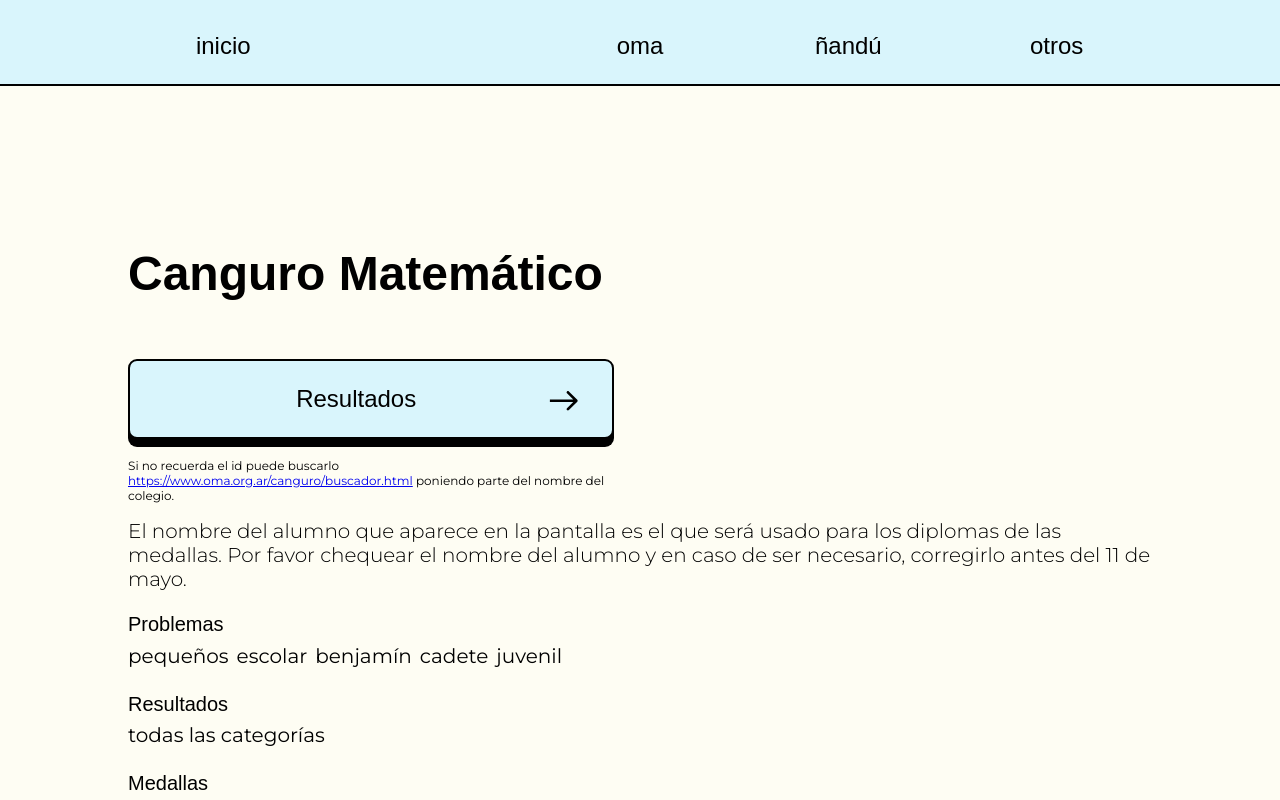
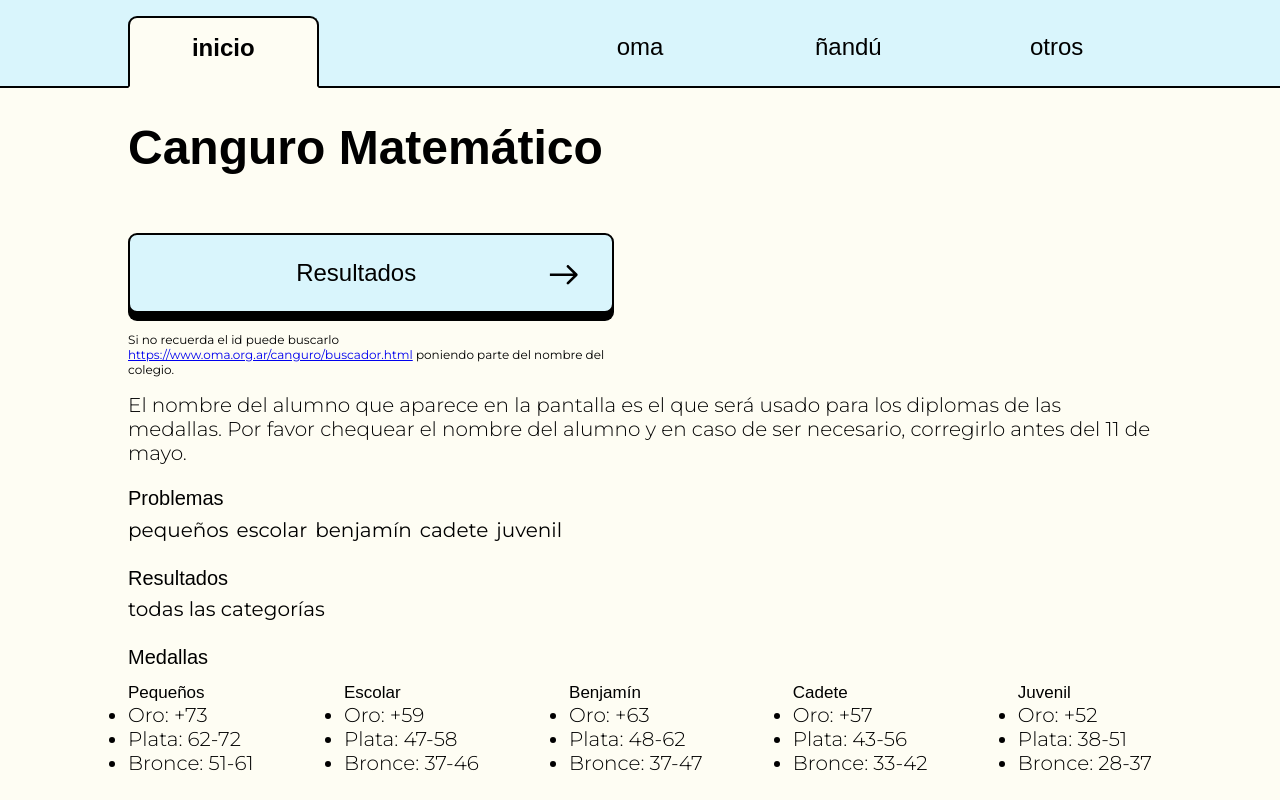
Before and after one commit to JZylber/oma-san-isidro, a Next.js app: page /otros/canguro in a window 1280 px wide. Shown: the top 800 px of the page. Built offline with nearby package versions, Linux system fonts and the light colour scheme; a web font is replaced by a local one.

Commit message:
refactor(loader): moved loader to loading file

```diff
--- /dev/null
+++ b/app/(public)/nandu/loading.tsx
@@ -0,0 +1,5 @@
+import Loader from '../../../components/Loader/Loader'
+
+export default function Loading() {
+    return(<Loader/>);
+}
--- a/app/(public)/nandu/resultados/resultados.tsx
+++ b/app/(public)/nandu/resultados/resultados.tsx
@@ -1,5 +1,4 @@
 'use client'
-import Layout from "../../../../components/Layout/Layout"
 import Results from "../../../../components/ResultsPage/results"
 import { yearTests } from "../../../../components/ResultsPage/resultsTypes"
 
--- /dev/null
+++ b/app/(public)/oma/loading.tsx
@@ -0,0 +1,5 @@
+import Loader from '../../../components/Loader/Loader'
+
+export default function Loading() {
+    return(<Loader/>);
+}
--- /dev/null
+++ b/app/(public)/otros/loading.tsx
@@ -0,0 +1,5 @@
+import Loader from '../../../components/Loader/Loader'
+
+export default function Loading() {
+    return(<Loader/>);
+}
--- a/components/Layout/Layout.module.scss
+++ b/components/Layout/Layout.module.scss
@@ -4,7 +4,7 @@
     display: flex;
     width: 100%;
     height: 100%;
-    justify-content: center;
+    justify-content: flex-start;
     align-items: center;
     flex-direction: column;
     min-height: 100vh;
--- a/components/Layout/Layout.tsx
+++ b/components/Layout/Layout.tsx
@@ -1,4 +1,4 @@
-import {ReactElement, ReactNode,useState} from "react";
+import {ReactElement, ReactNode, useState} from "react";
 import Footer from "../Footer/Footer";
 import NavBar from '../NavBar/Navbar';
 import styles from './Layout.module.scss';
--- a/components/NavBar/Navbar.tsx
+++ b/components/NavBar/Navbar.tsx
@@ -9,7 +9,7 @@ import SubMenu from "./TopMenu/SubMenu";
 import {usePathname} from 'next/navigation'
 
 type NavProps = {
-    togglePageContent? : () => void,
+    togglePageContent : () => void,
 };
 
 export type menuItem = {
@@ -22,7 +22,7 @@ export type menuItem = {
 export type MenuHierarchy = Array<menuItem>;
 
 const defaultMenuHierarchy : MenuHierarchy = [
-  {text: "Inicio",link:"/",selected : false,subItems:[]},
+  {text: "Inicio",link:"/",selected : true,subItems:[]},
   {text: "Oma",link:'/oma',selected : false,subItems:[
       {text: "General",link:'/oma',selected : false,subItems:[]},
       {text: "Inscripción",link:'/oma/inscripcion',selected : false,subItems:[]},
@@ -159,7 +159,6 @@ const reduce = (menuHierarchy: MenuHierarchy, action: MenuAction) => {
   const mainItem = action.mainItem? action.mainItem : 0;
   const subItem = action.subItem? action.subItem : 0;
   const route = action.route? action.route : "/";
-  console.log(action);
   switch (action.type) {
     case "selectMainItem":
       return selectMainItem(menuHierarchy, mainItem);
@@ -179,7 +178,6 @@ export default function NavBar({togglePageContent}:NavProps){
     const [previousPathname,setPreviousPathname] = useState(pathname);
     const [menuHierarchy,setMenuHierarchy] = useReducer(reduce,defaultMenuHierarchy);
     useEffect(() => {
-      console.log(noItemsSelected(menuHierarchy))
       if(pathname && pathname !== previousPathname && pathname !== selectedRoute(menuHierarchy)){
         setMenuHierarchy({type:"currentPage",route:pathname});
         setPreviousPathname(pathname);
@@ -206,7 +204,7 @@ export default function NavBar({togglePageContent}:NavProps){
 
     const openCloseMenu = () => {
         setOpenFullMenu(!openFullMenu);
-        togglePageContent && togglePageContent();
+        togglePageContent();
     }
 
     const isNotAtHome = () => {
```
